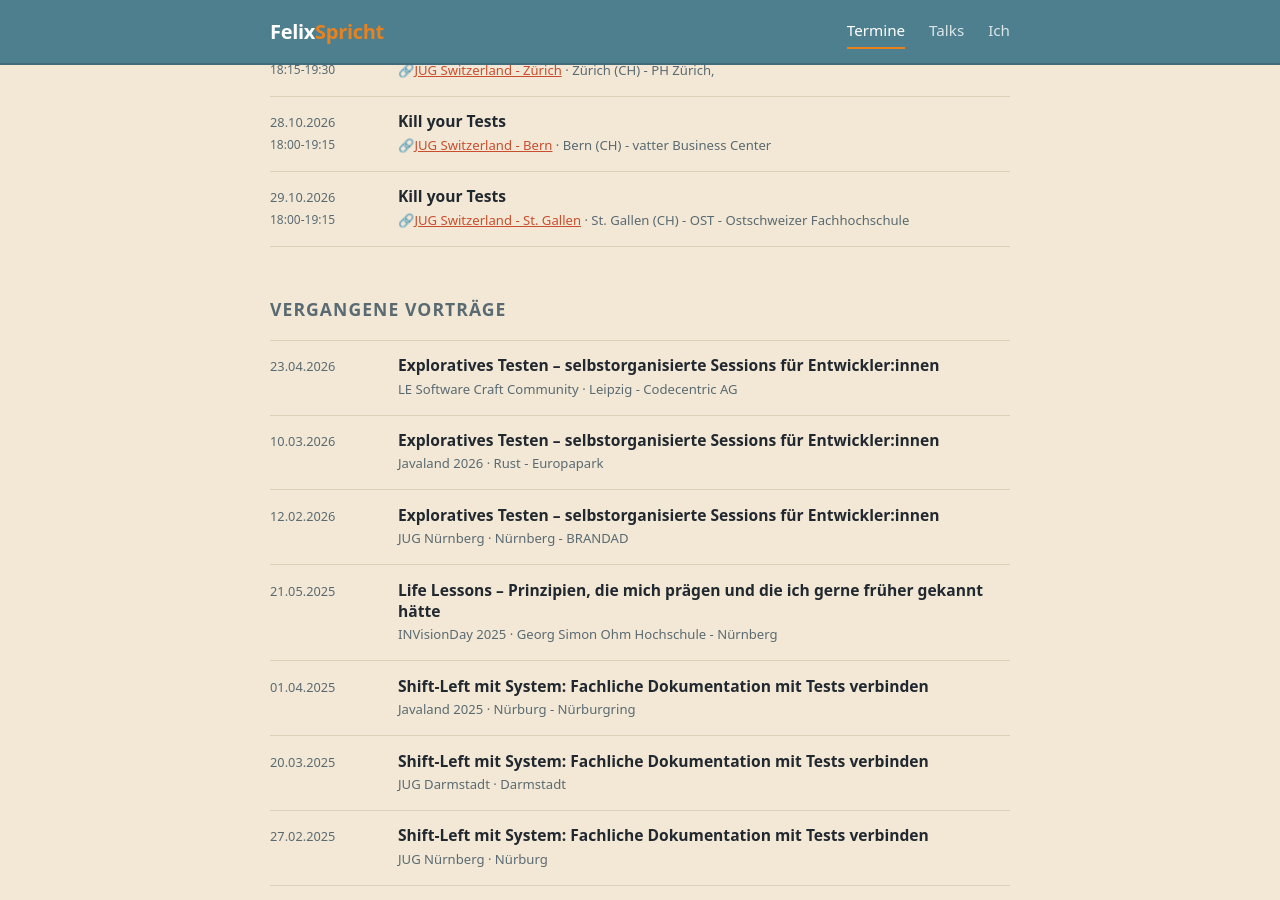
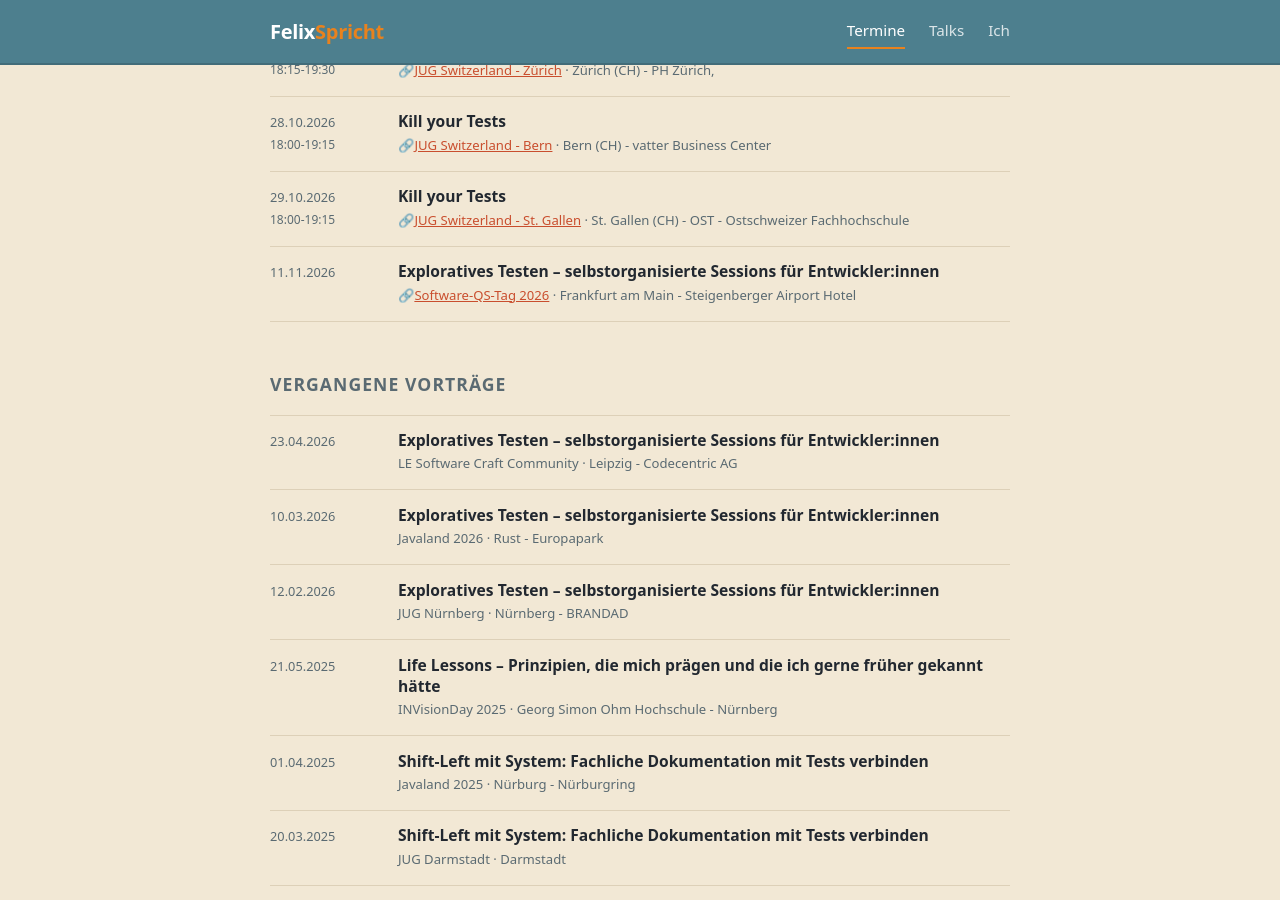
Before and after one commit to ziffit/felix-spricht, a Jekyll site: the page built from index.html, in a window 1280 px wide and 900 px high, scrolled down 382 px. Built offline with Jekyll 4.4.1, drawn with Linux system fonts in a browser that asks for light colours.

Commit message:
QS tag 2026 hinzugefügt

```diff
--- a/_data/dates.yml
+++ b/_data/dates.yml
@@ -20,6 +20,13 @@
   event: "JUG Switzerland - St. Gallen"
   location: "St. Gallen (CH) - OST - Ostschweizer Fachhochschule"
   url: "https://www.jug.ch/html/events/2026/kill-your-tests_sg.html"
+  status: upcoming
+
+- id: exploratives-testen
+  date: 2026-11-11
+  event: "Software-QS-Tag 2026"
+  location: "Frankfurt am Main - Steigenberger Airport Hotel"
+  url: "https://www.qs-tag.de/"
   status: upcoming
 
 - id: exploratives-testen
```
